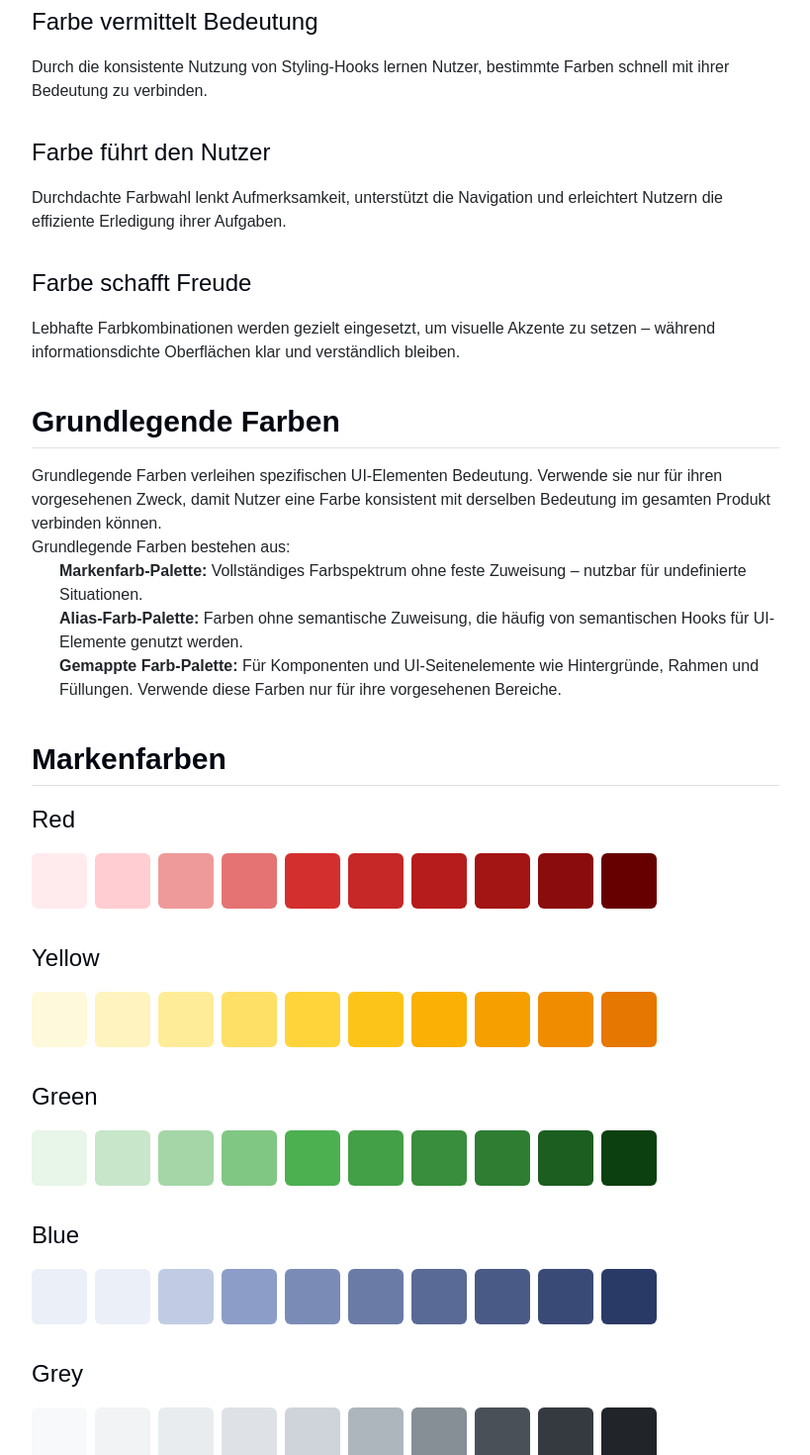
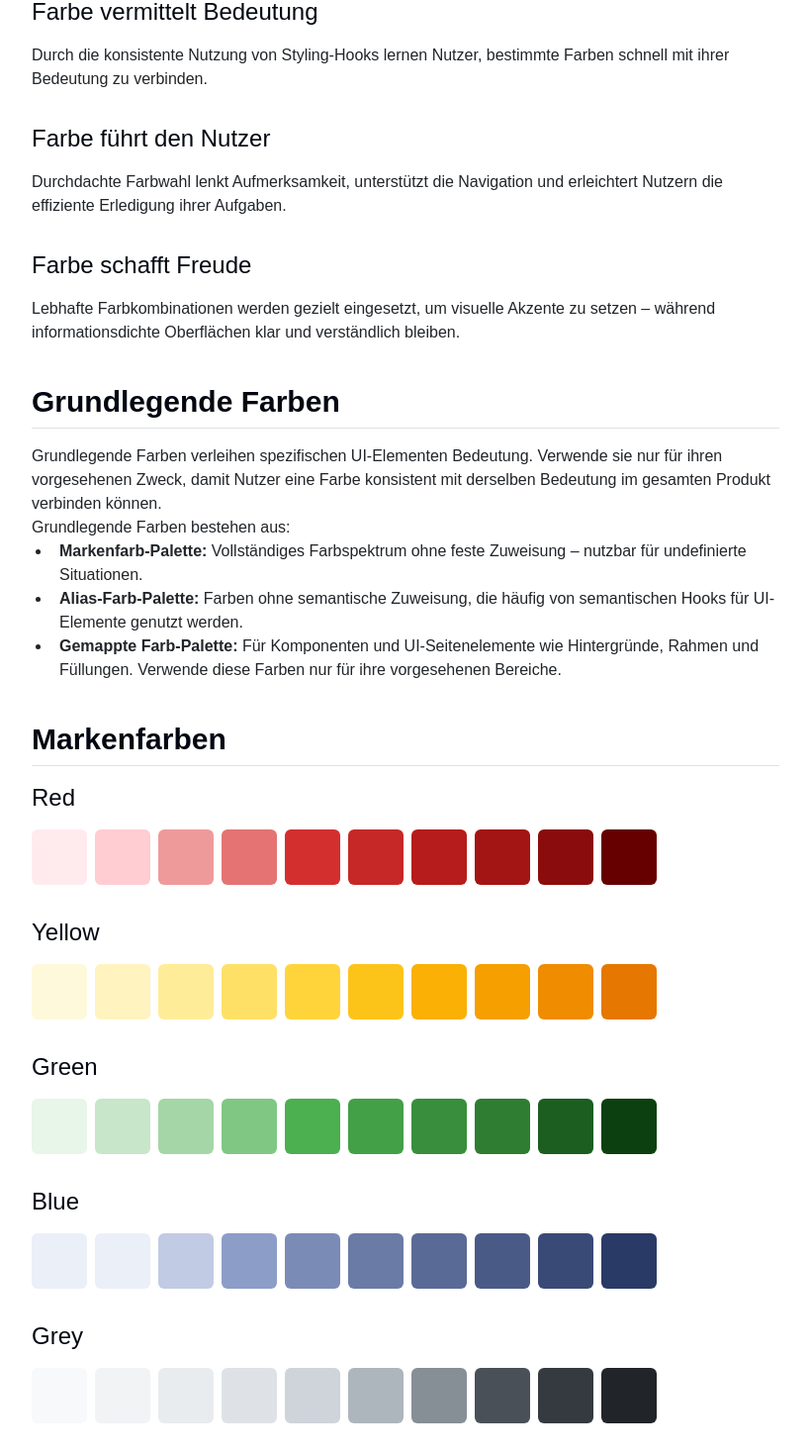
Before and after one commit to ahmeeedo/medo-design_system, a React (Vite) app: page /colors in a window 1280 px wide. Shown: the part 1180-2650 px from the top of the page at 99% size, without its empty margins (220-1039 px from the left). Built offline with nearby package versions, Linux system fonts and the light colour scheme.

Commit message:
fix: active state token, h3 tailwind migration, list markers, add editors-doc

```diff
--- a/src/docs/DocsLayout.jsx
+++ b/src/docs/DocsLayout.jsx
@@ -59,7 +59,7 @@ function loadSidebarState() {
 const ICON_BTN = 'flex items-center justify-center w-9 h-9 rounded-[var(--radius-md)] text-[var(--color-text-primary)] cursor-pointer transition-[background] duration-[var(--duration-fast)] ease-[var(--ease-out)] hover:bg-[var(--color-neutral-100)] bg-transparent border-0 outline-none focus-visible:ring-2 focus-visible:ring-[var(--color-focus-500)] focus-visible:ring-offset-1'
 
 const NAV_LINK_BASE = 'block w-full px-[var(--space-5)] py-[var(--space-2)] [font-family:var(--font-sans)] text-sm text-left no-underline cursor-pointer transition-[color,background,border-color] duration-[var(--duration-fast)] ease-[var(--ease-out)] bg-transparent border-0 border-l-2 outline-none focus-visible:ring-2 focus-visible:ring-inset focus-visible:ring-[var(--color-focus-500)]'
-const NAV_LINK_ACTIVE = 'text-[var(--color-text-primary)] [font-weight:var(--weight-semibold)] bg-[var(--accent-surface_100)] border-l-[var(--color-brand-primary-500)]'
+const NAV_LINK_ACTIVE = 'text-[var(--color-text-primary)] [font-weight:var(--weight-semibold)] bg-[var(--surface_selected)] border-l-[var(--color-brand-primary-500)]'
 const NAV_LINK_INACTIVE = 'text-[var(--color-text-secondary)] [font-weight:var(--weight-regular)] border-l-transparent hover:text-[var(--color-text-primary)] hover:bg-[var(--surface_200)]'
 
 export function DocsLayout({ children }) {
--- a/src/docs/PageLayout.jsx
+++ b/src/docs/PageLayout.jsx
@@ -245,7 +245,7 @@ export function Content({ children, className }) {
   return (
     <div
       className={[
-        'mb-[var(--space-8)] [&_ul]:pl-[var(--space-5)] [&_ol]:pl-[var(--space-5)] [&_li]:pl-[var(--space-2)] [&_strong]:[font-weight:var(--weight-semibold)] [&_strong]:text-[var(--color-text-primary)] [&_a]:text-[var(--color-link-primary)] [&_a]:underline [&_a]:[text-underline-offset:3px] [&_a:hover]:text-[var(--color-link-primary-hover)]',
+        'mb-[var(--space-8)] [&_ul]:pl-[var(--space-5)] [&_ol]:pl-[var(--space-5)] [&_li]:pl-[var(--space-2)] [&_ul]:list-disc [&_ol]:list-decimal [&_strong]:[font-weight:var(--weight-semibold)] [&_strong]:text-[var(--color-text-primary)] [&_a]:text-[var(--color-link-primary)] [&_a]:underline [&_a]:[text-underline-offset:3px] [&_a:hover]:text-[var(--color-link-primary-hover)]',
         className,
       ].filter(Boolean).join(' ')}
     >
--- a/src/pages/ColorsPage.jsx
+++ b/src/pages/ColorsPage.jsx
@@ -129,7 +129,7 @@ export default function ColorsPage() {
                 <Content>
                   <p>{t('colors.overview.aboutBody')}</p>
                 </Content>
-                <h3 className={styles.groupTitle}>{t('colors.overview.principlesTitle')}</h3>
+                <h3 className="text-2xl mb-[var(--space-4)] text-[var(--color-text-tertiary)]">{t('colors.overview.principlesTitle')}</h3>
                 <Content>
                   <p><strong>{t('colors.overview.p1Title')}</strong></p>
                   <p>{t('colors.overview.p1Body')}</p>
@@ -145,13 +145,13 @@ export default function ColorsPage() {
               </Section>
 
               <Section title={t('colors.overview.theoryTitle')}>
-                <h3 className={styles.groupTitle}>{t('colors.overview.t1Title')}</h3>
+                <h3 className="text-2xl mb-[var(--space-4)] text-[var(--color-text-tertiary)]">{t('colors.overview.t1Title')}</h3>
                 <Content><p>{t('colors.overview.t1Body')}</p></Content>
-                <h3 className={styles.groupTitle}>{t('colors.overview.t2Title')}</h3>
+                <h3 className="text-2xl mb-[var(--space-4)] text-[var(--color-text-tertiary)]">{t('colors.overview.t2Title')}</h3>
                 <Content><p>{t('colors.overview.t2Body')}</p></Content>
-                <h3 className={styles.groupTitle}>{t('colors.overview.t3Title')}</h3>
+                <h3 className="text-2xl mb-[var(--space-4)] text-[var(--color-text-tertiary)]">{t('colors.overview.t3Title')}</h3>
                 <Content><p>{t('colors.overview.t3Body')}</p></Content>
-                <h3 className={styles.groupTitle}>{t('colors.overview.t4Title')}</h3>
+                <h3 className="text-2xl mb-[var(--space-4)] text-[var(--color-text-tertiary)]">{t('colors.overview.t4Title')}</h3>
                 <Content><p>{t('colors.overview.t4Body')}</p></Content>
               </Section>
 
@@ -168,49 +168,49 @@ export default function ColorsPage() {
               </Section>
 
               <Section title={t('colors.overview.brandColorsTitle')}>
-                <h3 className={styles.groupTitle}>Red</h3>
+                <h3 className="text-2xl mb-[var(--space-4)] text-[var(--color-text-tertiary)]">Red</h3>
                 <div className={styles.swatchGrid}>
                   {[100,200,300,400,500,600,700,800,900,1000].map(n => (
                     <Swatch key={n} bg={`var(--color-brand-red-${n})`} label={`Red ${n}`} />
                   ))}
                 </div>
-                <h3 className={styles.groupTitle}>Yellow</h3>
+                <h3 className="text-2xl mb-[var(--space-4)] text-[var(--color-text-tertiary)]">Yellow</h3>
                 <div className={styles.swatchGrid}>
                   {[100,200,300,400,500,600,700,800,900,1000].map(n => (
                     <Swatch key={n} bg={`var(--color-brand-yellow-${n})`} label={`Yellow ${n}`} />
                   ))}
                 </div>
-                <h3 className={styles.groupTitle}>Green</h3>
+                <h3 className="text-2xl mb-[var(--space-4)] text-[var(--color-text-tertiary)]">Green</h3>
                 <div className={styles.swatchGrid}>
                   {[100,200,300,400,500,600,700,800,900,1000].map(n => (
                     <Swatch key={n} bg={`var(--color-brand-green-${n})`} label={`Green ${n}`} />
                   ))}
                 </div>
-                <h3 className={styles.groupTitle}>Blue</h3>
+                <h3 className="text-2xl mb-[var(--space-4)] text-[var(--color-text-tertiary)]">Blue</h3>
                 <div className={styles.swatchGrid}>
                   {[100,200,300,400,500,600,700,800,900,1000].map(n => (
                     <Swatch key={n} bg={`var(--color-brand-blue-${n})`} label={`Blue ${n}`} />
                   ))}
                 </div>
-                <h3 className={styles.groupTitle}>Grey</h3>
+                <h3 className="text-2xl mb-[var(--space-4)] text-[var(--color-text-tertiary)]">Grey</h3>
                 <div className={styles.swatchGrid}>
                   {[100,200,300,400,500,600,700,800,900,1000].map(n => (
                     <Swatch key={n} bg={`var(--color-brand-grey-${n})`} label={`Grey ${n}`} />
                   ))}
                 </div>
-                <h3 className={styles.groupTitle}>Navy</h3>
+                <h3 className="text-2xl mb-[var(--space-4)] text-[var(--color-text-tertiary)]">Navy</h3>
                 <div className={styles.swatchGrid}>
                   {[100,200,300,400,500,600,700,800,900,1000].map(n => (
                     <Swatch key={n} bg={`var(--color-brand-navy-${n})`} label={`Navy ${n}`} />
                   ))}
                 </div>
-                <h3 className={styles.groupTitle}>Orange</h3>
+                <h3 className="text-2xl mb-[var(--space-4)] text-[var(--color-text-tertiary)]">Orange</h3>
                 <div className={styles.swatchGrid}>
                   {[100,200,300,400,500,600,700,800,900,1000].map(n => (
                     <Swatch key={n} bg={`var(--color-brand-orange-${n})`} label={`Orange ${n}`} />
                   ))}
                 </div>
-                <h3 className={styles.groupTitle}>Cobalt</h3>
+                <h3 className="text-2xl mb-[var(--space-4)] text-[var(--color-text-tertiary)]">Cobalt</h3>
                 <div className={styles.swatchGrid}>
                   {[100,200,300,400,500,600,700,800,900,1000].map(n => (
                     <Swatch key={n} bg={`var(--color-brand-cobalt-${n})`} label={`Cobalt ${n}`} />
@@ -219,7 +219,7 @@ export default function ColorsPage() {
               </Section>
 
               <Section title={t('colors.overview.aliasColorsTitle')}>
-                <h3 className={styles.groupTitle}>{t('colors.overview.neutralTitle')}</h3>
+                <h3 className="text-2xl mb-[var(--space-4)] text-[var(--color-text-tertiary)]">{t('colors.overview.neutralTitle')}</h3>
                 <div className={styles.swatchGrid}>
                   {[
                     ['var(--color-neutral-0)',    '0',    true],
@@ -238,43 +238,43 @@ export default function ColorsPage() {
                     <Swatch key={label} bg={bg} label={label} border={!!border} />
                   ))}
                 </div>
-                <h3 className={styles.groupTitle}>{t('colors.overview.primaryTitle')}</h3>
+                <h3 className="text-2xl mb-[var(--space-4)] text-[var(--color-text-tertiary)]">{t('colors.overview.primaryTitle')}</h3>
                 <div className={styles.swatchGrid}>
                   {[100,200,300,400,500,600,700,800,900,1000].map(n => (
                     <Swatch key={n} bg={`var(--color-brand-primary-${n})`} label={String(n)} />
                   ))}
                 </div>
-                <h3 className={styles.groupTitle}>{t('colors.overview.secondaryTitle')}</h3>
+                <h3 className="text-2xl mb-[var(--space-4)] text-[var(--color-text-tertiary)]">{t('colors.overview.secondaryTitle')}</h3>
                 <div className={styles.swatchGrid}>
                   {[100,200,300,400,500,600,700,800,900,1000].map(n => (
                     <Swatch key={n} bg={`var(--color-brand-secondary-${n})`} label={String(n)} />
                   ))}
                 </div>
-                <h3 className={styles.groupTitle}>{t('colors.overview.successTitle')}</h3>
+                <h3 className="text-2xl mb-[var(--space-4)] text-[var(--color-text-tertiary)]">{t('colors.overview.successTitle')}</h3>
                 <div className={styles.swatchGrid}>
                   {[100,200,300,400,500,600,700,800,900,1000].map(n => (
                     <Swatch key={n} bg={`var(--color-success-${n})`} label={String(n)} />
                   ))}
                 </div>
-                <h3 className={styles.groupTitle}>{t('colors.overview.warningTitle')}</h3>
+                <h3 className="text-2xl mb-[var(--space-4)] text-[var(--color-text-tertiary)]">{t('colors.overview.warningTitle')}</h3>
                 <div className={styles.swatchGrid}>
                   {[100,200,300,400,500,600,700,800,900,1000].map(n => (
                     <Swatch key={n} bg={`var(--color-warning-${n})`} label={String(n)} />
                   ))}
                 </div>
-                <h3 className={styles.groupTitle}>{t('colors.overview.errorTitle')}</h3>
+                <h3 className="text-2xl mb-[var(--space-4)] text-[var(--color-text-tertiary)]">{t('colors.overview.errorTitle')}</h3>
                 <div className={styles.swatchGrid}>
                   {[100,200,300,400,500,600,700,800,900,1000].map(n => (
                     <Swatch key={n} bg={`var(--color-error-${n})`} label={String(n)} />
                   ))}
                 </div>
-                <h3 className={styles.groupTitle}>{t('colors.overview.infoTitle')}</h3>
+                <h3 className="text-2xl mb-[var(--space-4)] text-[var(--color-text-tertiary)]">{t('colors.overview.infoTitle')}</h3>
                 <div className={styles.swatchGrid}>
                   {[100,200,300,400,500,600,700,800,900,1000].map(n => (
                     <Swatch key={n} bg={`var(--color-info-${n})`} label={String(n)} />
                   ))}
                 </div>
-                <h3 className={styles.groupTitle}>{t('colors.overview.focusTitle')}</h3>
+                <h3 className="text-2xl mb-[var(--space-4)] text-[var(--color-text-tertiary)]">{t('colors.overview.focusTitle')}</h3>
                 <div className={styles.swatchGrid}>
                   {[100,200,300,400,500,600,700,800,900,1000].map(n => (
                     <Swatch key={n} bg={`var(--color-focus-${n})`} label={String(n)} />
@@ -303,12 +303,12 @@ export default function ColorsPage() {
                   <p>{t('colors.usage.intro')}</p>
                 </Content>
 
-                <h3 className={styles.groupTitle}>{t('colors.usage.semanticTitle')}</h3>
+                <h3 className="text-2xl mb-[var(--space-4)] text-[var(--color-text-tertiary)]">{t('colors.usage.semanticTitle')}</h3>
                 <Content>
                   <p>{t('colors.usage.semanticBody')}</p>
                 </Content>
 
-                <h3 className={styles.groupTitle}>{t('colors.usage.rawTitle')}</h3>
+                <h3 className="text-2xl mb-[var(--space-4)] text-[var(--color-text-tertiary)]">{t('colors.usage.rawTitle')}</h3>
                 <Content>
                   <p>{t('colors.usage.rawBody')}</p>
                 </Content>
@@ -481,7 +481,7 @@ export default function ColorsPage() {
           content: (
             <>
               <Section title={t('colors.code.title')}>
-                <h3 className={styles.groupTitle}>{t('colors.code.cssTitle')}</h3>
+                <h3 className="text-2xl mb-[var(--space-4)] text-[var(--color-text-tertiary)]">{t('colors.code.cssTitle')}</h3>
                 <Content>
                   <p>{t('colors.code.cssDesc')}</p>
                 </Content>
@@ -518,7 +518,7 @@ export default function ColorsPage() {
   outline-offset: 2px;
 }`}</CodeBlock>
 
-                <h3 className={styles.groupTitle}>{t('colors.code.tailwindTitle')}</h3>
+                <h3 className="text-2xl mb-[var(--space-4)] text-[var(--color-text-tertiary)]">{t('colors.code.tailwindTitle')}</h3>
                 <Content>
                   <p>{t('colors.code.tailwindDesc')}</p>
                 </Content>
@@ -538,7 +538,7 @@ export default function ColorsPage() {
 <span className="text-[var(--color-error)]">Fehlerstatus</span>
 <span className="text-[var(--color-text-helper)]">Hilfstext</span>`}</CodeBlock>
 
-                <h3 className={styles.groupTitle}>{t('colors.code.jsxTitle')}</h3>
+                <h3 className="text-2xl mb-[var(--space-4)] text-[var(--color-text-tertiary)]">{t('colors.code.jsxTitle')}</h3>
                 <Content>
                   <p>{t('colors.code.jsxDesc')}</p>
                 </Content>
```
Also changed, not shown: src/pages/TypographyPage.jsx (+12 -13 lines), 1 other file (tests, documents, lock files or other folders).
